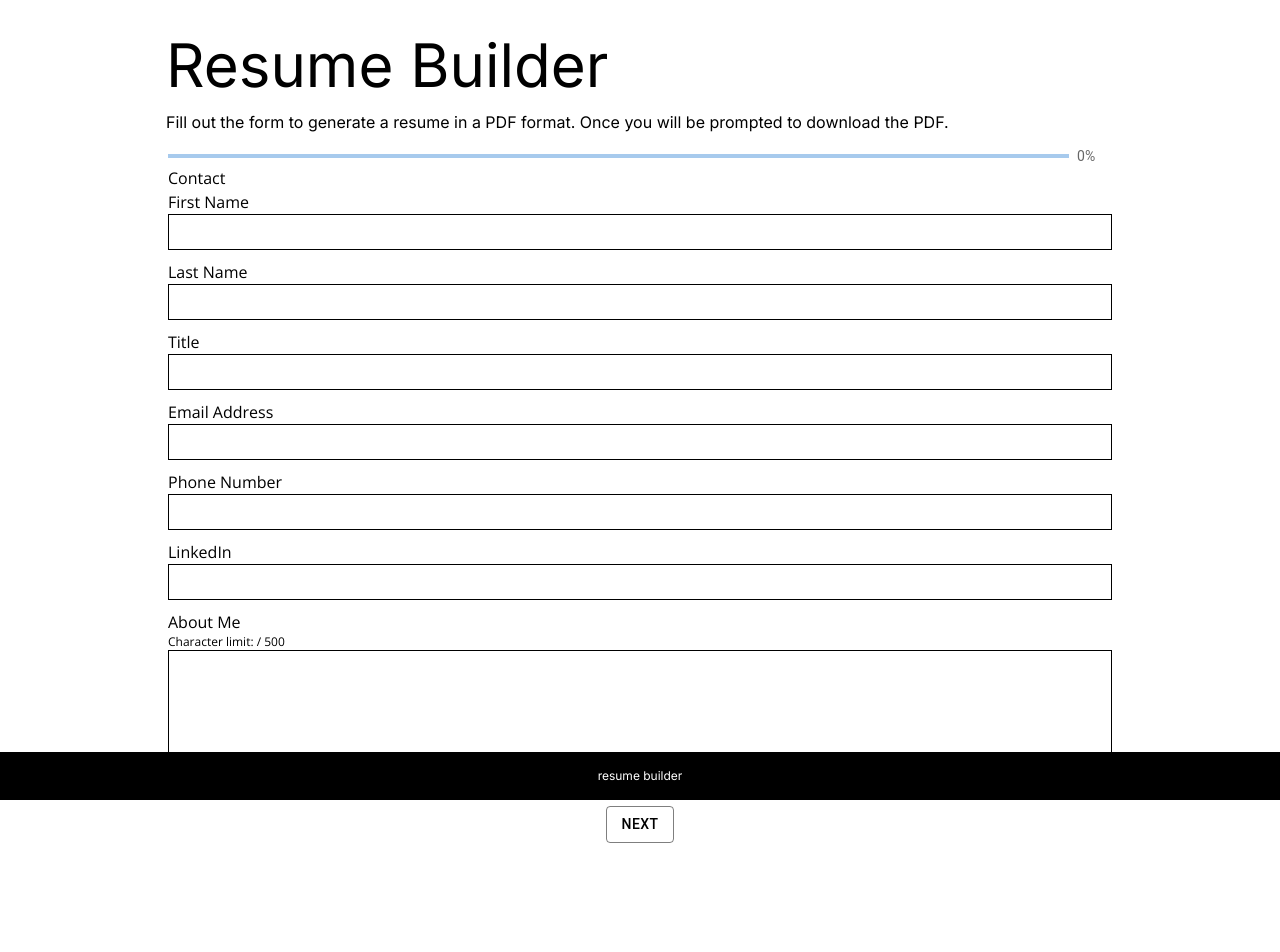
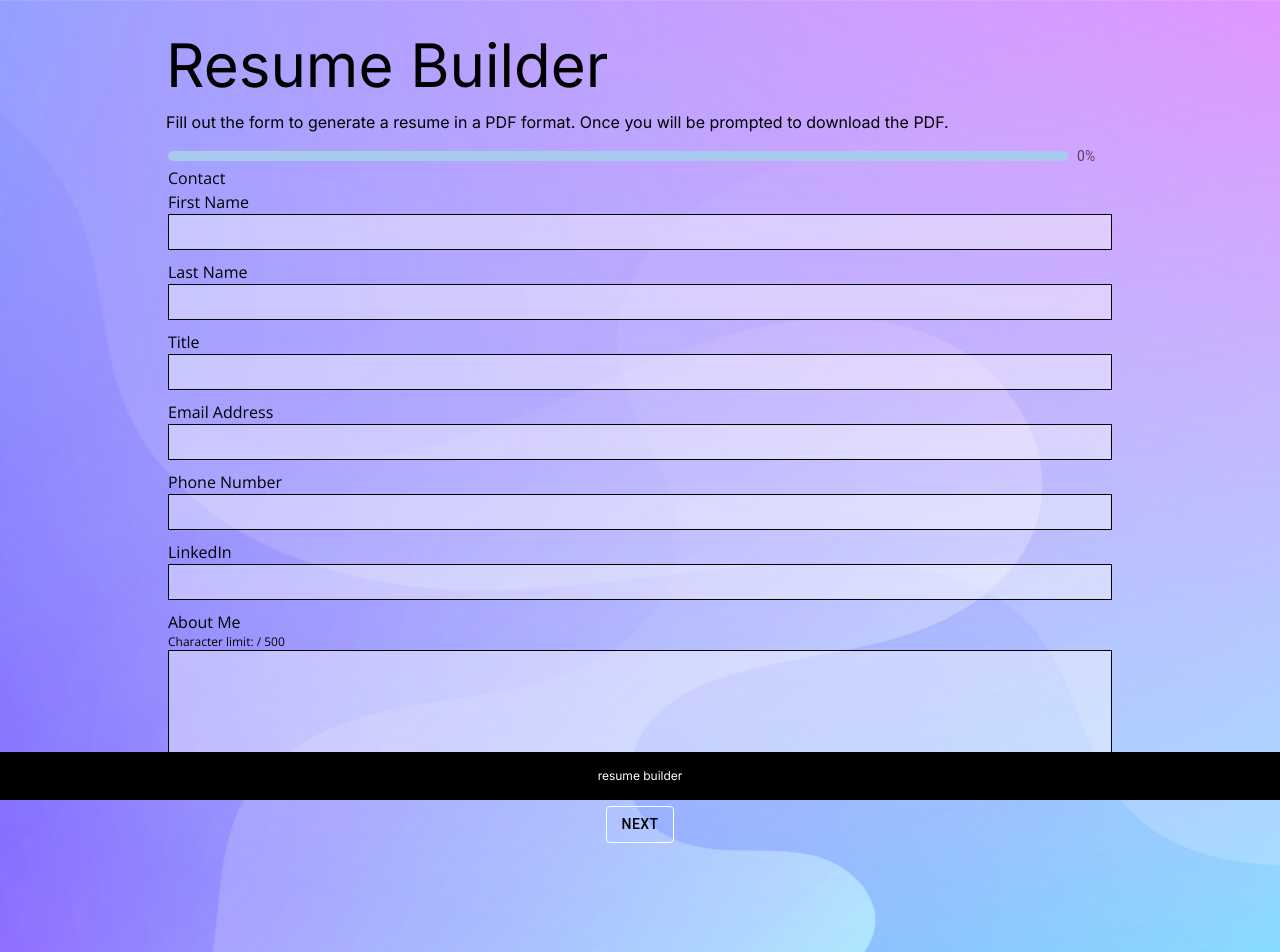
Before and after one commit to jabercrombia/resume-builder, a Next.js app in the folder resume-app/: page / in a window 1280 px wide. Shown: the top 952 px of the page. Built offline with nearby package versions, Linux system fonts and the light colour scheme; no server answers; what @react-pdf/renderer would draw is missing.

Commit message:
background

```diff
--- a/resume-app/src/app/components/form/contact.js
+++ b/resume-app/src/app/components/form/contact.js
@@ -1,4 +1,5 @@
 import React from "react";
+import { Input, Label } from '@headlessui/react'
 
 export default function contact({formData, register, errors, watch}) {
 
@@ -9,22 +10,22 @@ export default function contact({formData, register, errors, watch}) {
         <div>
             <h2>Contact</h2>
             <label>First Name</label>
-            <input {...register("firstName")} />
+            <Input {...register("firstName")} />
             <label>Last Name</label>
-            <input {...register("lastName")} />
+            <Input {...register("lastName")} />
             <label>Title</label>
-            <input defaultValue={formData?.title} {...register("title")} />
+            <Input defaultValue={formData?.title} {...register("title")} />
             <label>Email Address</label>
-            <input
+            <Input
                 id="email"
                 defaultValue={formData?.email}
                 {...register("email")}
                 type="email"
               />
             <label>Phone Number</label>
-            <input defaultValue={formData?.phoneNumber} {...register("phoneNumber")} type="tel" />
+            <Input defaultValue={formData?.phoneNumber} {...register("phoneNumber")} type="tel" />
             <label>LinkedIn</label>
-            <input defaultValue={formData?.linkedIn} {...register("linkedIn")} />
+            <Input defaultValue={formData?.linkedIn} {...register("linkedIn")} />
             <label>About Me</label>
             <p className="text-xs">Character limit: {characterCount} / 500</p>
             <textarea defaultValue={formData?.aboutMe} {...register("aboutMe",{maxLength: 500})} />
--- a/resume-app/src/app/components/form/layout.tsx
+++ b/resume-app/src/app/components/form/layout.tsx
@@ -5,7 +5,7 @@ import Footer from "../../components/footer";
 export default function Layout({ children }: { children: React.ReactNode }) {
   return (
     <div className="container mx-auto w-screen	">
-      <div className="bg-white text-black py-3 px-2 mt-2">
+      <div className=" text-black py-3 px-2 mt-2">
         <Header />
       </div>
       <div className="container mx-auto md:w-9/12 px-2">
--- a/resume-app/src/app/components/form/progressBar.js
+++ b/resume-app/src/app/components/form/progressBar.js
@@ -8,7 +8,7 @@ function LinearProgressWithLabel(props) {
   return (
     <Box sx={{ display: 'flex', alignItems: 'center' }}>
       <Box sx={{ width: '100%', mr: 1 }}>
-        <LinearProgress variant="determinate" {...props} />
+        <LinearProgress sx={{height: '10px', borderRadius: '10px'}} variant="determinate" {...props} />
       </Box>
       <Box sx={{ minWidth: 35 }}>
         <Typography variant="body2" color="text.secondary">{`${Math.round(
--- a/resume-app/src/app/components/form/ui/addButton.js
+++ b/resume-app/src/app/components/form/ui/addButton.js
@@ -2,11 +2,15 @@ import React from 'react';
 import Button from '@mui/material/Button';
 import { buttonTracking } from "../../analytics";
 
+const buttonStyle = {
+  borderColor: 'white',
+  color: 'white'
+};
 const AddButton = ({ children, onClick, text }) => {
   buttonTracking(text);
 
   return (
-    <Button size="small" variant="outlined" onClick={onClick}>
+    <Button size="small" variant="outlined" onClick={onClick} style={buttonStyle}>
       {children}
     </Button>
   );
--- a/resume-app/src/app/components/form/ui/deleteButton.js
+++ b/resume-app/src/app/components/form/ui/deleteButton.js
@@ -1,12 +1,17 @@
 import React from 'react';
 import Button from '@mui/material/Button';
 import { buttonTracking } from "../../analytics";
+
+const buttonStyle = {
+  borderColor: 'white',
+  color: 'white'
+};
 
 const DeleteButton = ({ children, onClick, text }) => {
   buttonTracking(text);
 
   return (
-    <Button size="small" variant="outlined" onClick={onClick}>
+    <Button size="small" variant="outlined" onClick={onClick}  style={buttonStyle}>
       {children}
     </Button>
   );
--- a/resume-app/src/app/globals.css
+++ b/resume-app/src/app/globals.css
@@ -35,3 +35,7 @@ textarea {
   border: 1px solid #000;
   padding: 5px;
 }
+
+input, textarea {
+  background: rgba(255, 255, 255, 0.4);
+}
--- a/resume-app/src/app/layout.tsx
+++ b/resume-app/src/app/layout.tsx
@@ -34,6 +34,11 @@ export const metadata: Metadata = {
   }
 }
 
+const backgroundImageStyle = {
+  backgroundSize: 'cover',
+  backgroundImage: 'url(./background.jpg)',
+};
+
 export default function RootLayout({
   children,
 }: {
@@ -41,7 +46,7 @@ export default function RootLayout({
 }) {
   return (
     <html lang="en">
-      <body className={inter.className}>{children}</body>
+      <body className={inter.className} style={backgroundImageStyle}>{children}</body>
     </html>
   )
 }
--- a/resume-app/src/app/page.tsx
+++ b/resume-app/src/app/page.tsx
@@ -120,6 +120,12 @@ const formData = item ? JSON.parse(item) : null;
     const backChange = () => {
       setCounter(counter - 1);
     };
+
+    const buttonStyle = {
+      color: 'black',
+      borderColor: 'white',
+      backgroundColor: 'rgba(255 255 255 0.4)'
+    };
     return (
       <Layout>
       <ProgressBar value={counter} />
@@ -139,8 +145,8 @@ const formData = item ? JSON.parse(item) : null;
 
       <ThemeProvider theme={theme}>
       <div className="flex justify-center">
-        <div className={counter == 0 ? "hidden" :"mx-1"}><Button variant="outlined" onClick={backChange}>Back</Button></div>
-        <div className={counter > formArray.length -1 ? "hidden" :"mx-1"}><Button variant="outlined" onClick={handleSubmit(nextChange)}>Next</Button></div>
+        <div className={counter == 0 ? "hidden" :"mx-1"}><Button variant="outlined" onClick={backChange} style={buttonStyle}>Back</Button></div>
+        <div className={counter > formArray.length -1 ? "hidden" :"mx-1"}><Button variant="outlined" onClick={handleSubmit(nextChange)}  style={buttonStyle}>Next</Button></div>
       </div>
       </ThemeProvider>
       </form>
```
Also changed, not shown: resume-app/public/background.jpg (added).
